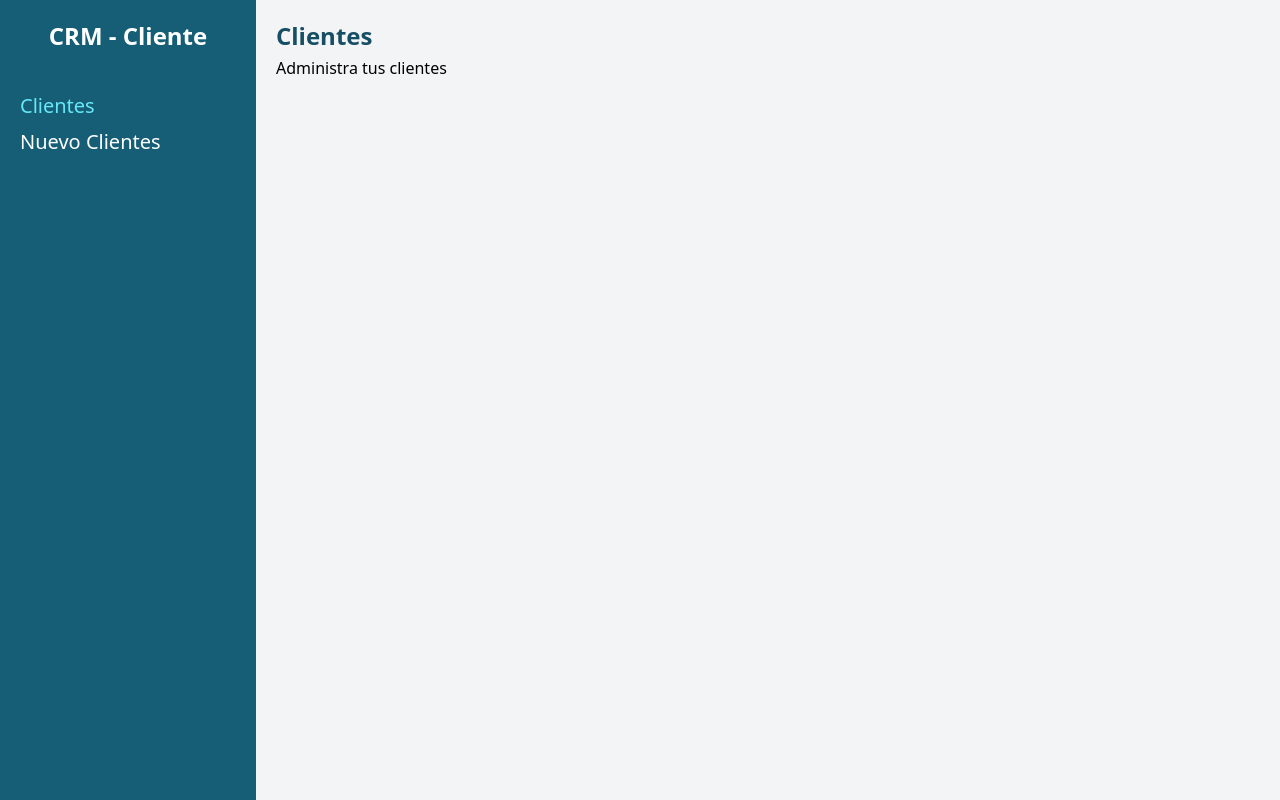
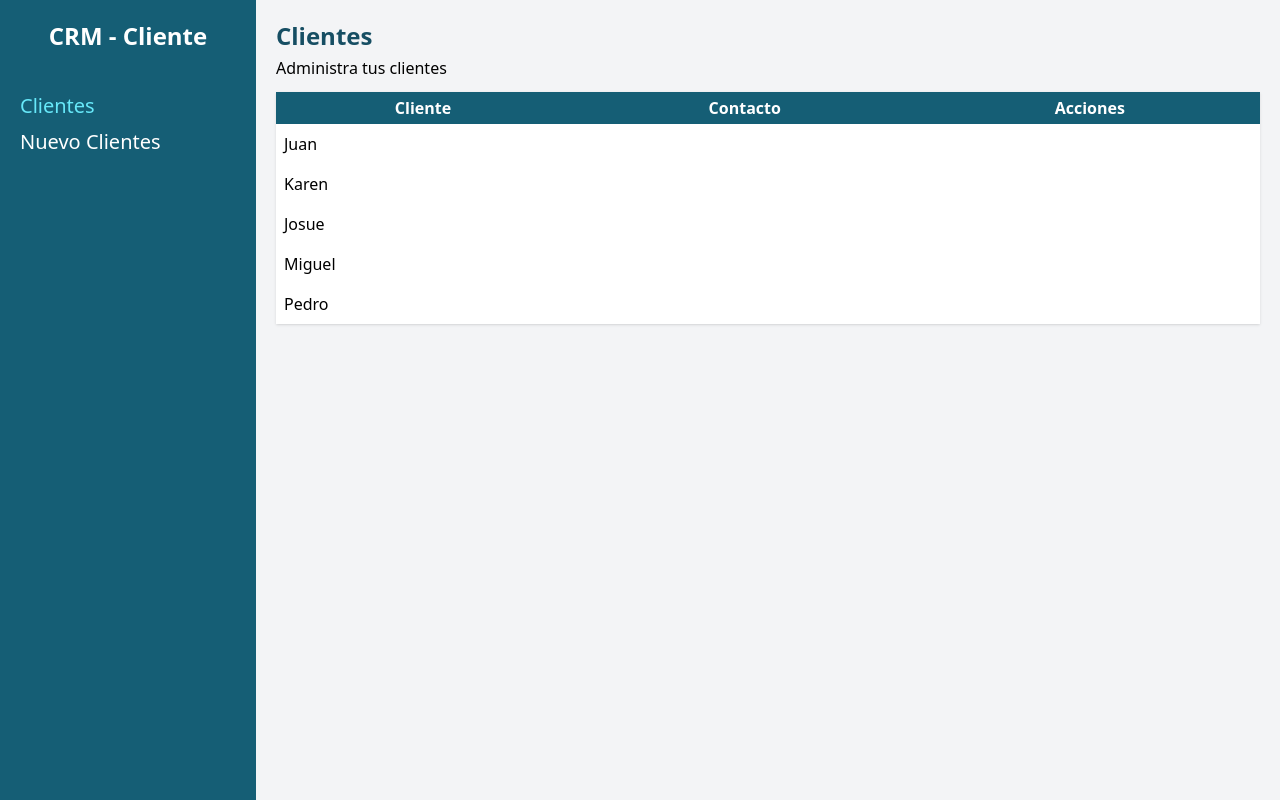
Before and after one commit to epe0413/crm-react-2.0, a React (Vite) app: page / in a window 1280 px wide. Built offline with nearby package versions, Linux system fonts and the light colour scheme.

Commit message:
Iterando sobre Clientes y Mostrando la información

```diff
--- /dev/null
+++ b/src/components/Cliente.jsx
@@ -0,0 +1,14 @@
+
+const Cliente = ({cliente}) => {
+
+    const { nombre, empresa, email, telefono, id } = cliente
+    return (
+        <tr className="hover:bg-cyan-50">
+            <td className='p-2'>
+                {nombre}
+            </td>
+        </tr>
+    )
+}
+
+export default Cliente
--- a/src/pages/Index.jsx
+++ b/src/pages/Index.jsx
@@ -1,4 +1,5 @@
 import { useLoaderData } from 'react-router-dom'
+import Cliente from '../components/Cliente';
 
 export function loader(){
     const clientes = [
@@ -43,12 +44,34 @@
 }
 
 const Index = () => {
-    const datos = useLoaderData();
-    console.log(datos)
+    const clientes = useLoaderData();
     return (
         <>
             <h1 className="font-black text-2xl text-cyan-900">Clientes</h1>
             <p className="mt-1">Administra tus clientes</p>
+
+            {clientes.length ? (
+                <table className='w-full bg-white shadow mt-3 table-auto'>
+                    <thead className='bg-cyan-800 text-white'>
+                        <tr>
+                            <th className='p-1'>Cliente</th>
+                            <th className='p-1'>Contacto</th>
+                            <th className='p-1'>Acciones</th>
+                        </tr>
+
+                    </thead>
+                    <tbody>
+                        { clientes.map( cliente => (
+                            <Cliente
+                                cliente= { cliente }
+                                key = {cliente.id}
+                            />
+                        ))}
+                    </tbody>
+                </table>
+            ) : (
+                <p className='text-center mt-5'>No hay datos</p>
+            ) }
         </>
     )
 }
```
